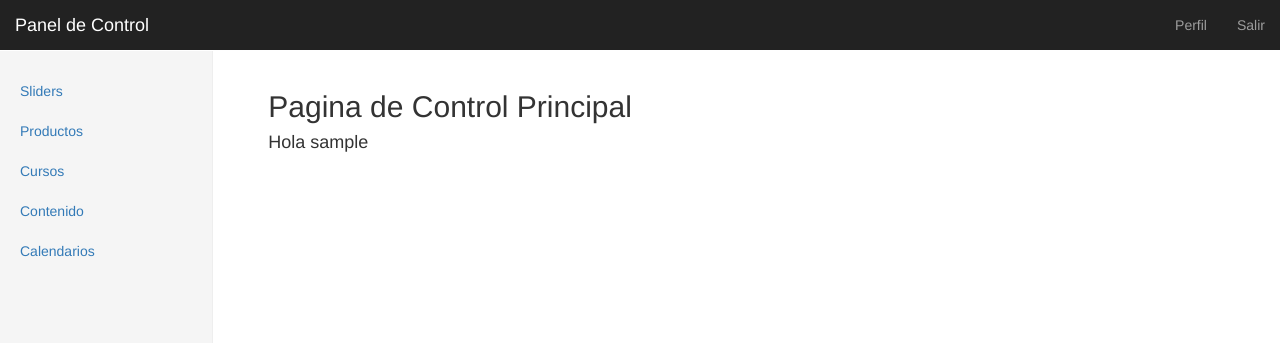
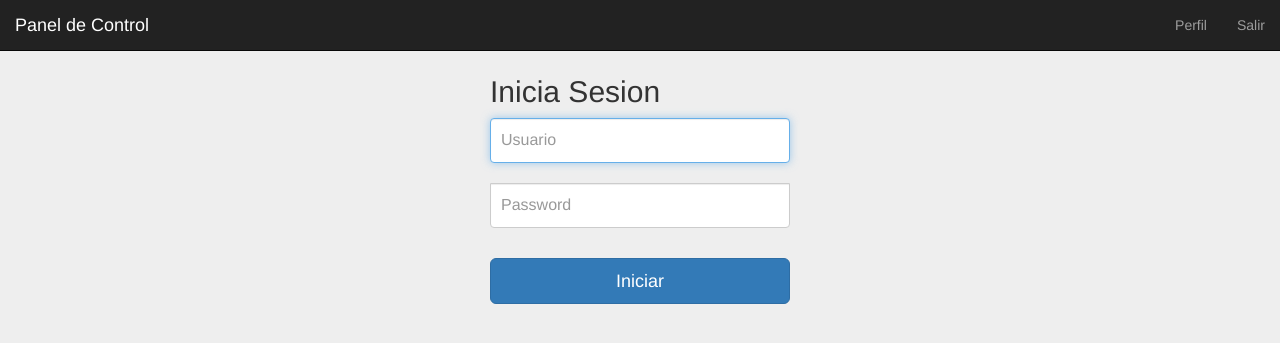
Before and after one commit to rodrigo01/adiweb, a PHP site: page /administrador/index.php in a window 1280 px wide. Shown: the top 343 px of the page. Run offline with PHP 8.4, Linux system fonts and the light colour scheme; the visitor is signed in with stand-in values (Sample User, id 1); some libraries are stand-ins or nearby versions.

Commit message:
Constitucion de corelib, config_var para establacimiento de conexiones con bases de datos y variables globales. Nuevo archivo htaccess y archivo de index el cual invoca al login

```diff
--- /dev/null
+++ b/administrador/config_var.php
@@ -0,0 +1,11 @@
+<?php
+
+    $approot = $_SERVER['DOCUMENT_ROOT']."/adiweb/";
+    $varbase ="http://".$_SERVER['HTTP_HOST']."/adiweb/";
+
+    $hostname = "apitecdev.com";
+    $username = "livehost_adiweb";
+    $password = "adi0102web";
+    $dbname = "livehost_adiweb";
+
+?>
--- /dev/null
+++ b/administrador/corelib.php
@@ -0,0 +1,20 @@
+<?php
+
+require("config_var.php");
+
+$dbhandle = mysql_connect($hostname, $username, $password)
+  or die("Unable to connect to MySQL");
+
+$selected = mysql_select_db($dbname,$dbhandle)
+  or die("Could not select examples");
+
+//Invocacion de modelos por medio de clases
+//include_once("model/main.php");
+
+// Carga de variables de conexion global
+$appControl = 'control';
+$appViews = 'views';
+$appModel = 'model';
+$baseurl = 'http://www.arturoarellano.com/';
+
+?>
--- a/administrador/index.php
+++ b/administrador/index.php
@@ -1,44 +1,7 @@
-<?php
+<?
 session_start();
-include('../config-db.php');
 
-
-	/// control de variables principales
-	/*echo '#'.$_GET['control'];
-	echo '#'.$_GET['action'];*/
-	if(isset($_GET['control'])){
-		$control = $_GET['control'];
-		$control = trim($control);
-	}else{
-		$control = '';
-	}
-	if(isset($_GET['action'])){
-		$action = $_GET['action'];
-		$action = trim($action);
-	}else{
-		$action = '';
-	}
-			// si no elegimos controlador
-	if($control==''){
-		if(isset($_SESSION['estado']) and $_SESSION['estado']==1){
-			include($appViews.'header.php');
-			include($appViews.'principal.php');
-			include($appViews.'footer.php');
-		}
-		else{
-			//No esta logueado
-			include('views/login.php');
-		}
-	}else{
-		// si existe un controlador
-		if(file_exists($appControl.$control.'.php')){
-			include($appControl.$control.'.php');
-		}
-		else{
-			include($appControl.'error404.php');
-		}
-	}
-
-
+//Include el cual invoca la pantalla principal de recargamex
+include('control/main.php');
 
 ?>
--- a/administrador/views/login.php
+++ b/administrador/views/login.php
@@ -1,4 +1,4 @@
-
+<?php $baseurl="http://www.arturoarellano.com/" ?>
 <!DOCTYPE html>
 <html lang="en">
   <head>
@@ -33,19 +33,15 @@
   <body>
 
     <div class="container">
-
-      <form class="form-signin" action="<?php echo $baseurl;?>administrador/login/dologin" method="POST">
-        <h2 class="form-signin-heading">Inicia Session</h2>
+      <form class="form-signin" action="<?php echo $baseurl?>administrador/control" method="POST">
+        <h2 class="form-signin-heading">Inicia Sesion</h2>
         <label for="inputEmail" class="sr-only">Usuario</label>
-        <input name="username" type="text" id="inputEmail" class="form-control" placeholder="Usuario" required autofocus>
+        <input name="username" type="text" id="inputEmail" class="form-control" placeholder="Usuario" required autofocus><br>
         <label for="inputPassword" class="sr-only">Password</label>
-        <input name="password" type="password" id="inputPassword" class="form-control" placeholder="Password" required>
+        <input name="password" type="password" id="inputPassword" class="form-control" placeholder="Password" required><br>
         <button class="btn btn-lg btn-primary btn-block" type="submit">Iniciar</button>
       </form>
-
     </div> <!-- /container -->
-
-
     <!-- IE10 viewport hack for Surface/desktop Windows 8 bug -->
     <script src="../../assets/js/ie10-viewport-bug-workaround.js"></script>
   </body>
```
Also changed, not shown: administrador/.htaccess.
